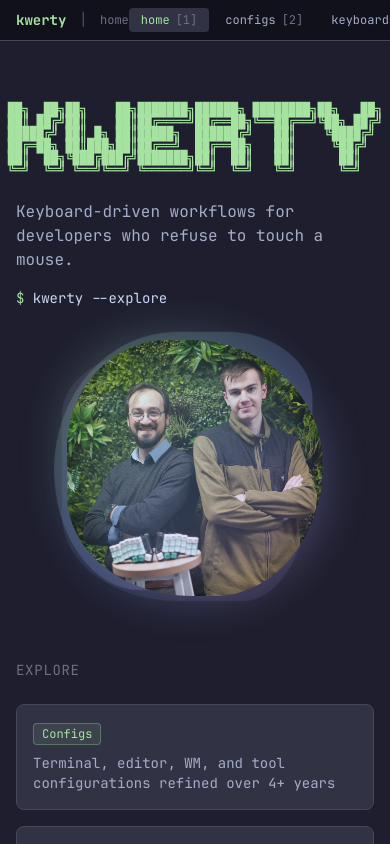
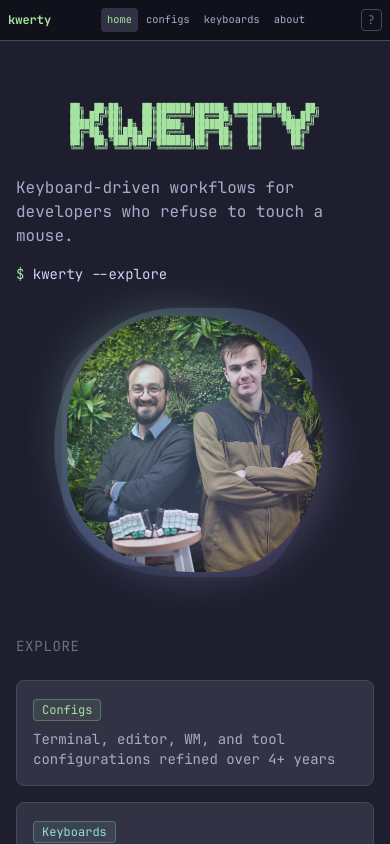
Before and after one commit to ratataque/kwerty, a Next.js app: page / in a window 390 px wide. Shown: the top 844 px of the page. Built offline with nearby package versions, Linux system fonts and the light colour scheme.

Commit message:
fix responsive home page

```diff
--- a/src/app/globals.css
+++ b/src/app/globals.css
@@ -1,6 +1,9 @@
 @import "tailwindcss";
 
 @theme {
+  /* Custom breakpoints */
+  --breakpoint-xs: 480px;
+
   /* Catppuccin Mocha */
   --color-ctp-rosewater: #f5e0dc;
   --color-ctp-flamingo: #f2cdcd;
--- a/src/components/layout/header.tsx
+++ b/src/components/layout/header.tsx
@@ -19,22 +19,29 @@ export function Header({ onToggleHelp }: HeaderProps) {
 
     return (
         <header className="fixed top-0 left-0 right-0 z-50 bg-ctp-crust border-b border-ctp-surface1">
-            <div className="flex items-center justify-between h-10 px-4">
-                <div className="flex items-center gap-3">
-                    <Link href="/" className="text-ctp-green font-bold text-sm">
+            <div className="flex items-center justify-between h-10 px-2 sm:px-4">
+                {/* Left: Logo + Current Section */}
+                <div className="flex items-center gap-2 sm:gap-3 min-w-0">
+                    <Link
+                        href="/"
+                        className="text-ctp-green font-bold text-xs sm:text-sm shrink-0"
+                    >
                         kwerty
                     </Link>
                     {currentSection && (
                         <>
-                            <span className="text-ctp-surface1">|</span>
-                            <span className="text-xs text-ctp-overlay0">
+                            <span className="text-ctp-surface1 hidden xs:inline">
+                                |
+                            </span>
+                            <span className="text-xs text-ctp-overlay0 truncate hidden xs:inline">
                                 {currentSection}
                             </span>
                         </>
                     )}
                 </div>
 
-                <nav className="flex items-center gap-1">
+                {/* Center: Navigation */}
+                <nav className="flex items-center gap-0.5 sm:gap-1">
                     {mainNav.map((item) => {
                         const isActive =
                             item.href === "/"
@@ -44,15 +51,19 @@ export function Header({ onToggleHelp }: HeaderProps) {
                             <Link
                                 key={item.href}
                                 href={item.href}
-                                className={`px-3 py-1 text-xs rounded transition-colors ${
+                                className={`px-1.5 sm:px-3 py-1 text-[0.65rem] sm:text-xs rounded transition-colors ${
                                     isActive
                                         ? "text-ctp-green bg-ctp-surface0"
                                         : "text-ctp-subtext0 hover:text-ctp-text hover:bg-ctp-surface0/50"
                                 }`}
                             >
-                                {item.label}
+                                {/* Show first letter on very small screens, full label on sm+ */}
+                                <span className="sm:hidden">{item.label}</span>
+                                <span className="hidden sm:inline">
+                                    {item.label}
+                                </span>
                                 {item.shortcut && (
-                                    <span className="ml-1.5 text-ctp-overlay0">
+                                    <span className="ml-1.5 text-ctp-overlay0 hidden md:inline">
                                         [{item.shortcut}]
                                     </span>
                                 )}
@@ -61,8 +72,9 @@ export function Header({ onToggleHelp }: HeaderProps) {
                     })}
                 </nav>
 
-                <div className="flex items-center gap-2 text-xs text-ctp-overlay0">
-                    <span>vim</span>
+                {/* Right: Vim indicator + Help */}
+                <div className="flex items-center gap-1 sm:gap-2 text-xs text-ctp-overlay0 shrink-0">
+                    <span className="hidden sm:inline">vim</span>
                     <button
                         onClick={onToggleHelp}
                         className="px-1.5 py-0.5 border border-ctp-surface1 rounded text-ctp-overlay0 hover:text-ctp-text hover:border-ctp-surface2 transition-colors"
--- a/src/components/ui/ascii-art.tsx
+++ b/src/components/ui/ascii-art.tsx
@@ -11,7 +11,7 @@ export function AsciiArt({
 }: AsciiArtProps) {
   return (
     <pre
-      className={`font-mono text-xs sm:text-sm md:text-base leading-none select-none ${color} ${className}`}
+      className={`font-mono text-[0.5rem] xs:text-xs sm:text-sm md:text-base leading-none select-none ${color} ${className}`}
       style={{
         letterSpacing: '0',
         fontVariantLigatures: 'none',
```
